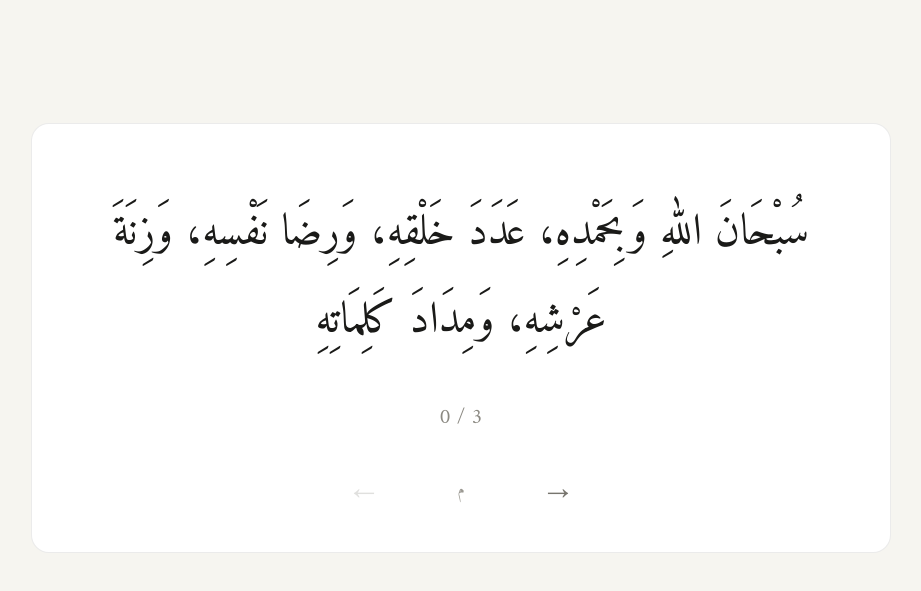
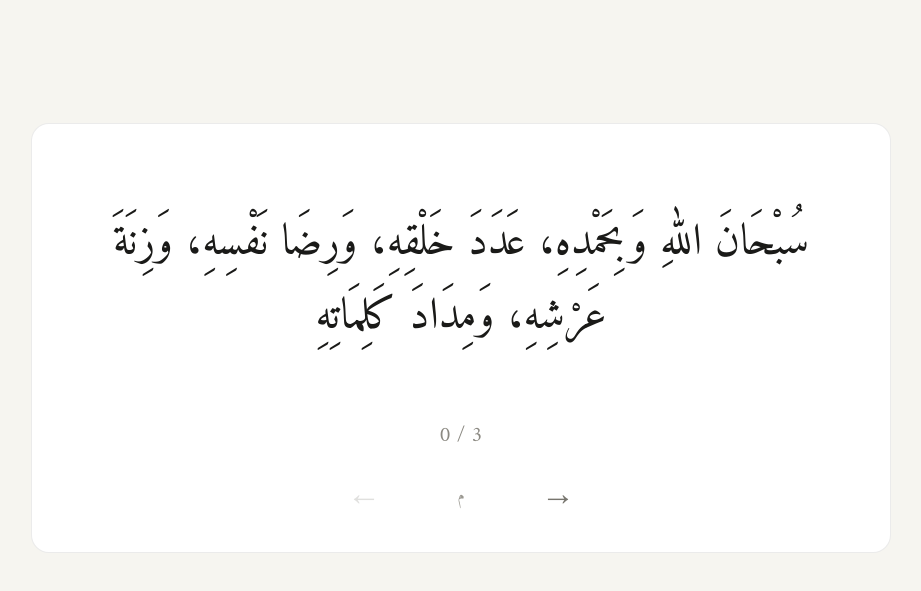
Before and after one commit to almutawakkil/almutawakkil.github.io, a plain HTML site: page morning.html in a window 1280 px wide. Shown: the part 117-708 px from the top of the page, without its empty margins (179-1100 px from the left). Drawn offline with Linux system fonts and the light colour scheme.

Commit message:
Add files via upload

```diff
--- a/morning.html
+++ b/morning.html
@@ -111,7 +111,7 @@
       border: 1px solid rgba(0,0,0,.08);
       border-radius: 18px;
 
-      padding: 46px 42px 34px;
+      padding: 34px 42px 28px;
 
       display: flex;
       flex-direction: column;
@@ -125,7 +125,7 @@
       margin: auto 0;
 
       font-size: clamp(31px, 5vw, 44px);
-      line-height: 2;
+      line-height: 1.7;
       font-weight: 400;
 
       direction: rtl;
@@ -135,17 +135,17 @@
 
     .dhikr-text.medium {
       font-size: clamp(27px, 4.4vw, 38px);
-      line-height: 1.9;
+      line-height: 1.7;
     }
 
     .dhikr-text.long {
       font-size: clamp(23px, 3.8vw, 32px);
-      line-height: 1.85;
+      line-height: 1.65;
     }
 
     .dhikr-text.very-long {
       font-size: clamp(19px, 3vw, 27px);
-      line-height: 1.75;
+      line-height: 1.6;
     }
 
     /* COUNTER */
@@ -181,7 +181,7 @@
     .controls {
       width: 100%;
       max-width: 260px;
-      margin-top: 34px;
+      margin-top: 22px;
 
       display: flex;
       direction: ltr;
@@ -264,7 +264,7 @@
 
       .dhikr-text {
         font-size: clamp(29px, 8.5vw, 38px);
-        line-height: 1.95;
+        line-height: 1.75;
       }
 
       .dhikr-text.medium {
@@ -412,25 +412,18 @@
       `اللَّهُمَّ بِكَ أَصْبَحْنَا، وَبِكَ أَمْسَيْنَا، وَبِكَ نَحْيَا، وَبِكَ نَمُوتُ، وَإِلَيْكَ النُّشُورُ`,
 
       `أَصْبَحْنَا وَأَصْبَحَ المُلْكُ لِلَّهِ، وَالحَمْدُ لِلَّهِ، لَا إِلَهَ إِلَّا اللَّهُ وَحْدَهُ لَا شَرِيكَ لَهُ، لَهُ المُلْكُ، وَلَهُ الحَمْدُ، وَهُوَ عَلَى كُلِّ شَيْءٍ قَدِيرٌ
-
 رَبِّ أَسْأَلُكَ خَيْرَ مَا فِي هَذَا الْيَوْمِ، وَخَيْرَ مَا بَعْدَهُ، وَأَعُوذُ بِكَ مِنْ شَرِّ مَا فِي هَذَا الْيَوْمِ، وَشَرِّ مَا بَعْدَهُ
-
 رَبِّ أَعُوذُ بِكَ مِنَ الكَسَلِ وَسُوءِ الكِبَرِ
-
 رَبِّ أَعُوذُ بِكَ مِنْ عَذَابٍ فِي النَّارِ وَعَذَابٍ فِي القَبْرِ`,
 
       `اللَّهُمَّ عَالِمَ الغَيْبِ وَالشَّهَادَةِ، فَاطِرَ السَّمَوَاتِ وَالأَرْضِ، رَبَّ كُلِّ شَيْءٍ وَمَلِيكَهُ، أَشْهَدُ ألَّا إِلَهَ إِلَّا أَنْتَ، أَعُوذُ بِكَ مِنْ شَرِّ نَفْسِي وَمِنْ شَرِّ الشَّيْطَانِ وَشِرْكِهِ`,
 
       `اللَّهُمَّ إِنِّي أَسْأَلُكَ العَافِيَةَ فِي الدُّنْيَا وَالآخِرَةِ
-
 اللَّهُمَّ إِنِّي أَسْأَلُكَ العَفْوَ وَالعَافِيَةَ فِي دِينِي وَدُنْيَايَ وَأَهْلِي وَمَالِي
-
 اللَّهُمَّ اسْتُرْ عَوْرَاتِي، وَآمِنْ رَوْعَاتِي
-
 اللَّهُمَّ احْفَظْنِي مِنْ بَيْنِ يَدَيَّ، وَمِنْ خَلْفِي، وَعَنْ يَمِينِي، وَعَنْ شِمَالِي، وَمِنْ فَوْقِي، وَأَعُوذُ بِعَظَمَتِكَ أَنْ أُغْتَالَ مِنْ تَحْتِي`,
 
       `اللَّهُمَّ أَنْتَ رَبِّي لَا إِلَهَ إِلَّا أَنْتَ، خَلَقْتَنِي وَأَنَا عَبْدُكَ، وَأَنَا عَلَى عَهْدِكَ وَوَعْدِكَ مَا اسْتَطَعْتُ
-
 أَعُوذُ بِكَ مِنْ شَرِّ مَا صَنَعْتُ، أَبُوءُ لَكَ بِنِعْمَتِكَ عَلَيَّ، وَأَبُوءُ لَكَ بِذَنْبِي فَاغْفِرْ لِي، فَإِنَّهُ لَا يَغْفِرُ الذُّنُوبَ إِلَّا أَنْتَ`,
 
       `سُبْحَانَ اللَّهِ وَبِحَمْدِهِ`
@@ -442,12 +435,12 @@
 
       `م`,
       `س`,
-      `ت`,
+      `ت، حسن صحيح غريب`,
       `حم`,
       `حم`,
       `بخ`,
       `م`,
-      `ت`,
+      `ت، حسن صحيح`,
       `حم`,
       `خ`,
       `م`
```
